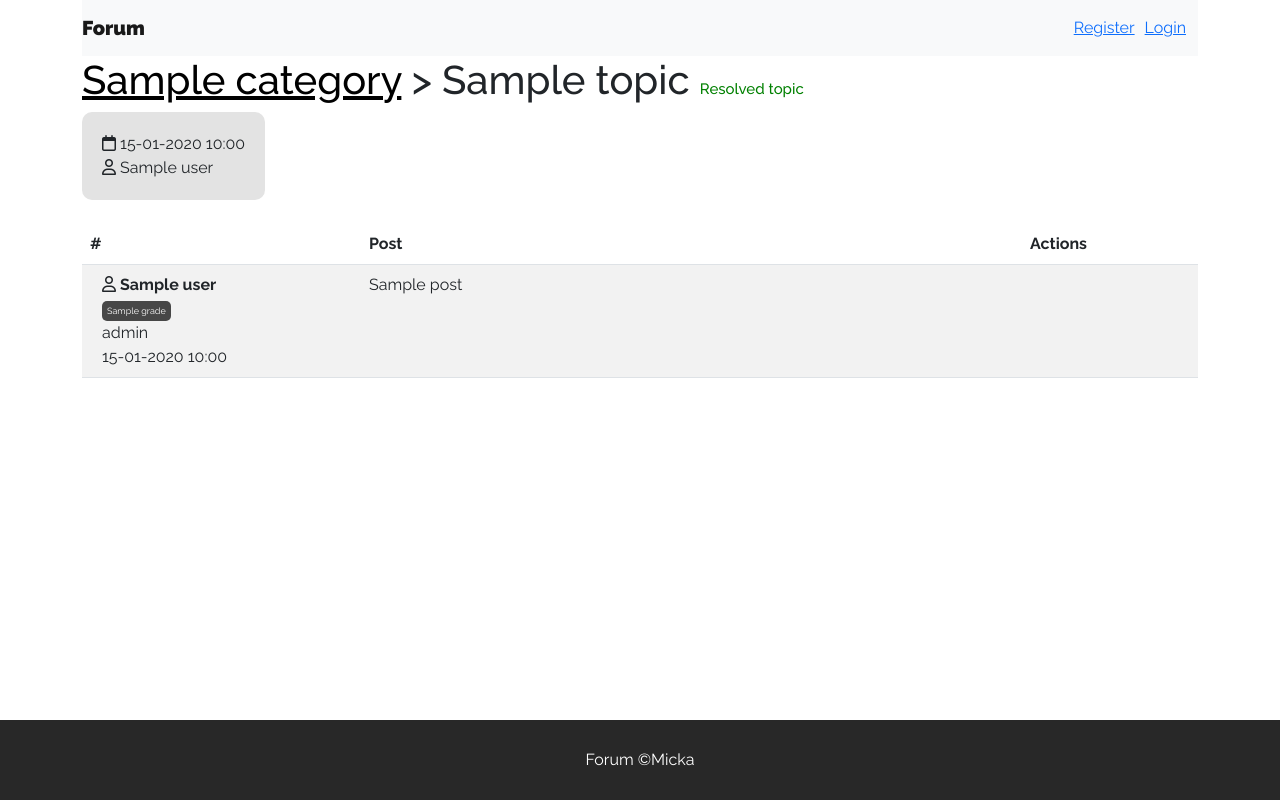
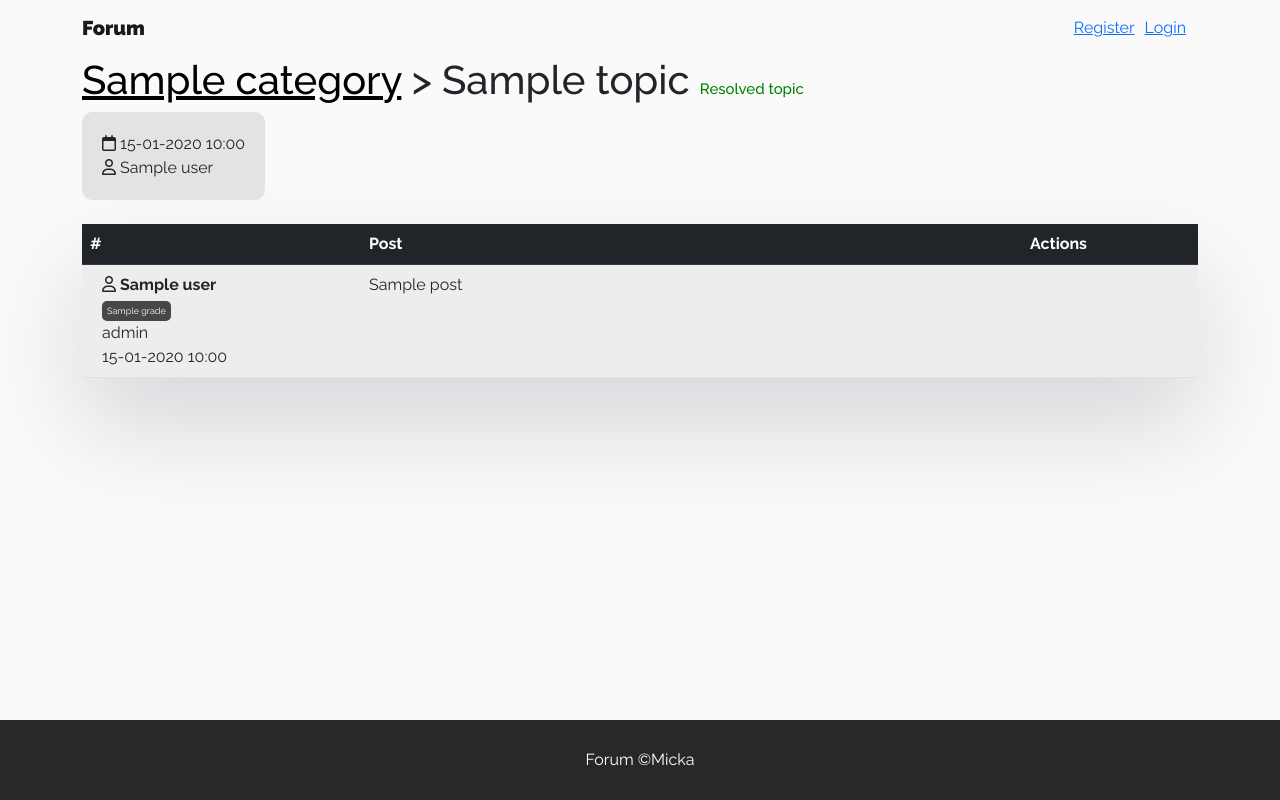
Before and after one commit to mikeheul/Sf6_Forum, a Symfony app: template templates/forum/posts.html.twig in a window 1280 px wide. Run offline with Twig, Linux system fonts and the light colour scheme; the template is opened without the code that fills it: most values are stand-ins (such as "Sample title", 1, 10 or a date in 2020); some libraries are stand-ins or nearby versions; some web fonts are replaced.

Commit message:
css button, table, input

```diff
--- a/public/css/style.css
+++ b/public/css/style.css
@@ -14,6 +14,7 @@ body {
 body {
   display: flex;
   flex-direction: column;
+  background: rgb(250, 250, 250);
 }
 
 h1 span { font-size: 15px; }
@@ -22,6 +23,17 @@ h1 a { color: #000; }
 nav ul {
     display: flex;
     gap: 10px;
+}
+
+table, input, textarea {
+    box-shadow: rgba(17, 12, 46, 0.15) 0px 48px 100px 0px;
+}
+.btn {
+    box-shadow: rgb(38, 57, 77) 0px 20px 30px -10px;
+}
+
+.bg-light {
+    background: rgb(250, 250, 250) !important;
 }
 
 .container-fluid { padding-left: 0; }
@@ -53,6 +65,7 @@ nav ul {
     padding: 50px;
     width: 200px;
     border: 1px solid #ccc;
+    background: #fff;
     box-shadow: rgba(17, 12, 46, 0.15) 0px 48px 100px 0px;
     overflow: hidden;
     transition: .5s;
--- a/src/Form/PostType.php
+++ b/src/Form/PostType.php
@@ -22,7 +22,7 @@ class PostType extends AbstractType
                 "label" => "Message"
 
             ])
-            ->add('submit', SubmitType::class, [
+            ->add('post', SubmitType::class, [
                 "attr" => ["class" => "btn btn-success mt-3 mb-3"]
             ])
         ;
--- a/src/Form/TopicType.php
+++ b/src/Form/TopicType.php
@@ -25,7 +25,7 @@ class TopicType extends AbstractType
                     "rows" => 8
                 ]
             ])
-            ->add('submit', SubmitType::class, [
+            ->add('add', SubmitType::class, [
                 "attr" => ["class" =>  "btn btn-success mt-3 mb-3"]
             ]);
     }
--- a/templates/forum/posts.html.twig
+++ b/templates/forum/posts.html.twig
@@ -20,7 +20,7 @@
 </div>
 
 <table class="table table-striped mt-4">
-    <thead class="thead-dark">
+    <thead class="table-dark">
         <tr>
             <th scope="col" class="w-25">#</th>
             <th scope="col">Post</th>
@@ -53,10 +53,10 @@
 
 {% if app.user %}
     {% if topic.locked or topic.resolved %}
-    <p class="text-danger">Topic locked or resolved !</p>
+        <p class="text-danger">Topic locked or resolved !</p>
     {% else %}
-    <h2>Add a new post</h2>
-    {{ form(formAddPost) }}
+        <h2>Add a new post</h2>
+        {{ form(formAddPost) }}
     {% endif %}
 {% endif %}
 
--- a/templates/forum/topics.html.twig
+++ b/templates/forum/topics.html.twig
@@ -10,7 +10,7 @@
     <p class="text-danger">No topics in this category !</p>
 {% else %}
     <table class="table table-striped align-middle">
-        <thead class="thead-dark">
+        <thead class="table-dark">
             <tr>
                 <th scope="col" class="text-center">Status</th>
                 <th scope="col" class="">Topic</th>
@@ -72,8 +72,8 @@
 
 
 {% if app.user %}
-<h2>Add a new topic</h2>
-{{ form(formAddTopic) }}
+    <h2>Add a new topic</h2>
+    {{ form(formAddTopic) }}
 {% endif %}
 
 {% endblock %}
```
